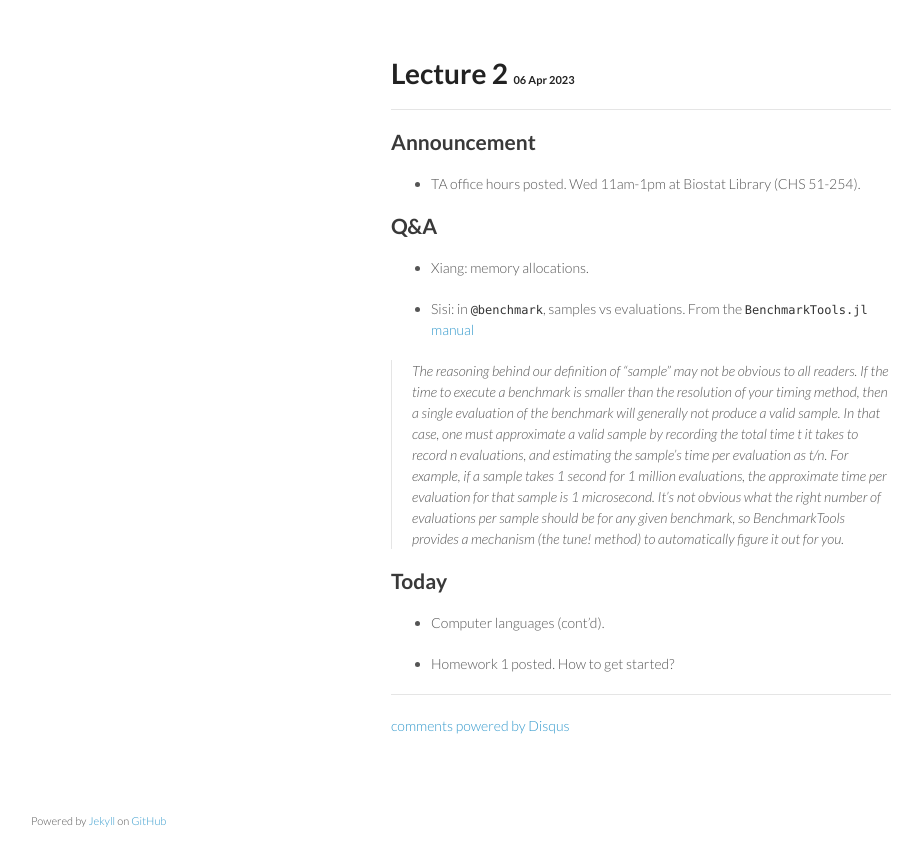
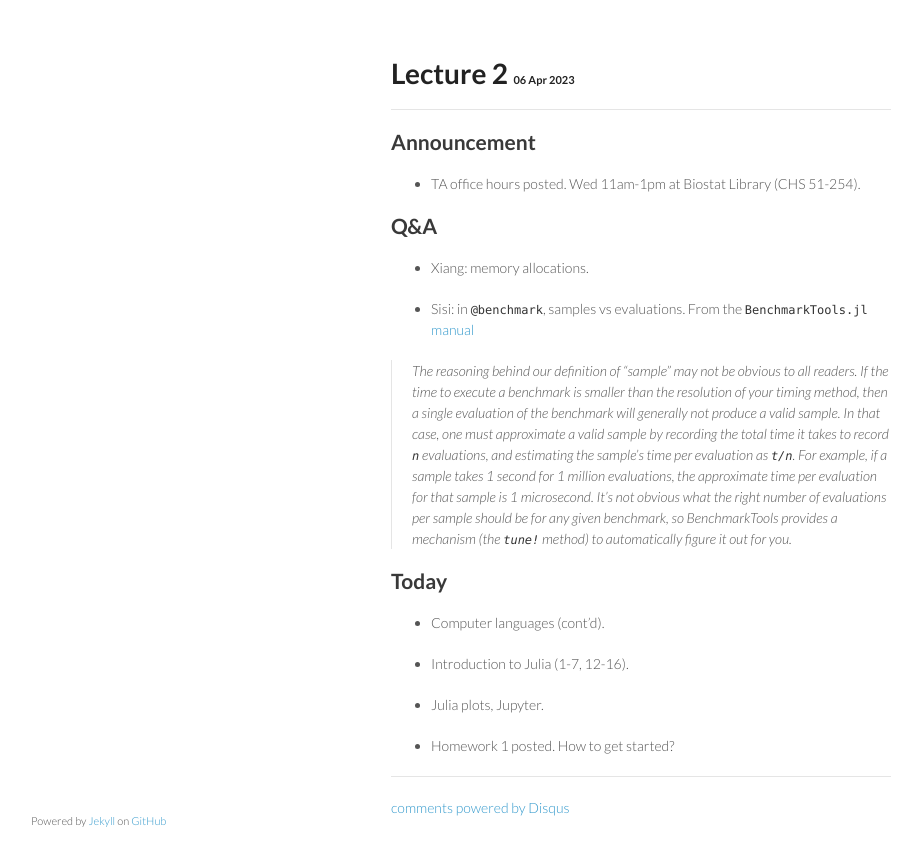
Before and after one commit to ucla-biostat-257/2023spring, a Jekyll site: the page built from _posts/2023-04-06-week1-day2.md, in a window 1280 px wide. Shown: the top 866 px of the page, without its empty margins (179-1099 px from the left). Built offline with Jekyll 4.4.1, drawn with Linux system fonts in a browser that asks for light colours; comment, search, counter and statistics services are not loaded.

```diff
--- a/_posts/2023-04-06-week1-day2.md
+++ b/_posts/2023-04-06-week1-day2.md
@@ -14,10 +14,14 @@
 
 * Sisi: in `@benchmark`, samples vs evaluations. From the `BenchmarkTools.jl` [manual](https://juliaci.github.io/BenchmarkTools.jl/dev/manual/)
 
-> The reasoning behind our definition of "sample" may not be obvious to all readers. If the time to execute a benchmark is smaller than the resolution of your timing method, then a single evaluation of the benchmark will generally not produce a valid sample. In that case, one must approximate a valid sample by recording the total time t it takes to record n evaluations, and estimating the sample's time per evaluation as t/n. For example, if a sample takes 1 second for 1 million evaluations, the approximate time per evaluation for that sample is 1 microsecond. It's not obvious what the right number of evaluations per sample should be for any given benchmark, so BenchmarkTools provides a mechanism (the tune! method) to automatically figure it out for you.
+> The reasoning behind our definition of "sample" may not be obvious to all readers. If the time to execute a benchmark is smaller than the resolution of your timing method, then a single evaluation of the benchmark will generally not produce a valid sample. In that case, one must approximate a valid sample by recording the total time it takes to record `n` evaluations, and estimating the sample's time per evaluation as `t/n`. For example, if a sample takes 1 second for 1 million evaluations, the approximate time per evaluation for that sample is 1 microsecond. It's not obvious what the right number of evaluations per sample should be for any given benchmark, so BenchmarkTools provides a mechanism (the `tune!` method) to automatically figure it out for you.
 
 ## Today
 
 * Computer languages (cont'd).
 
+* Introduction to Julia (1-7, 12-16).
+
+* Julia plots, Jupyter.
+
 * Homework 1 posted. How to get started?
```
